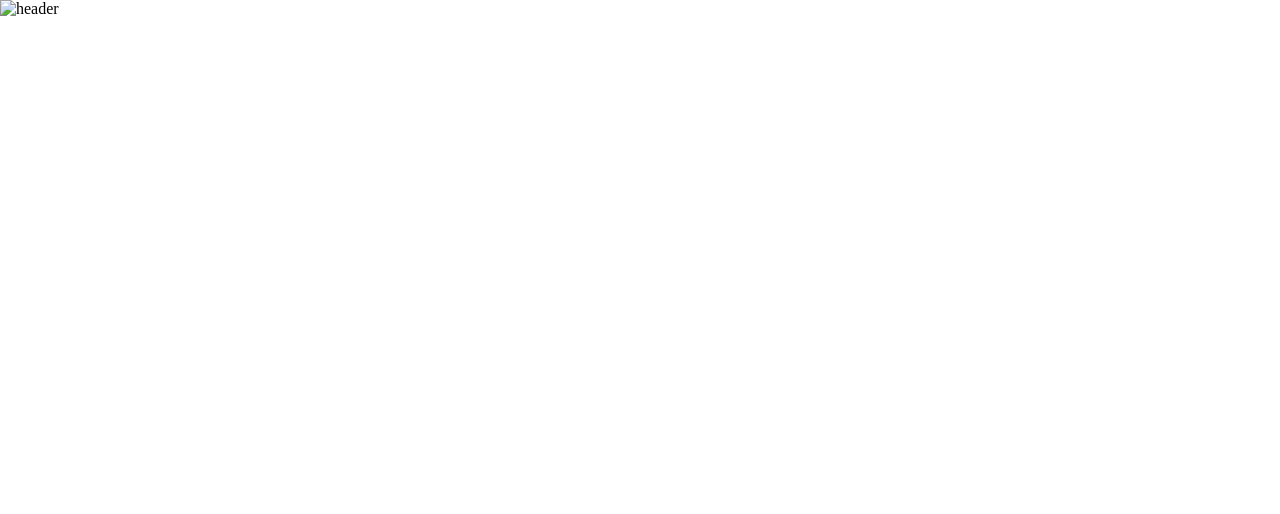
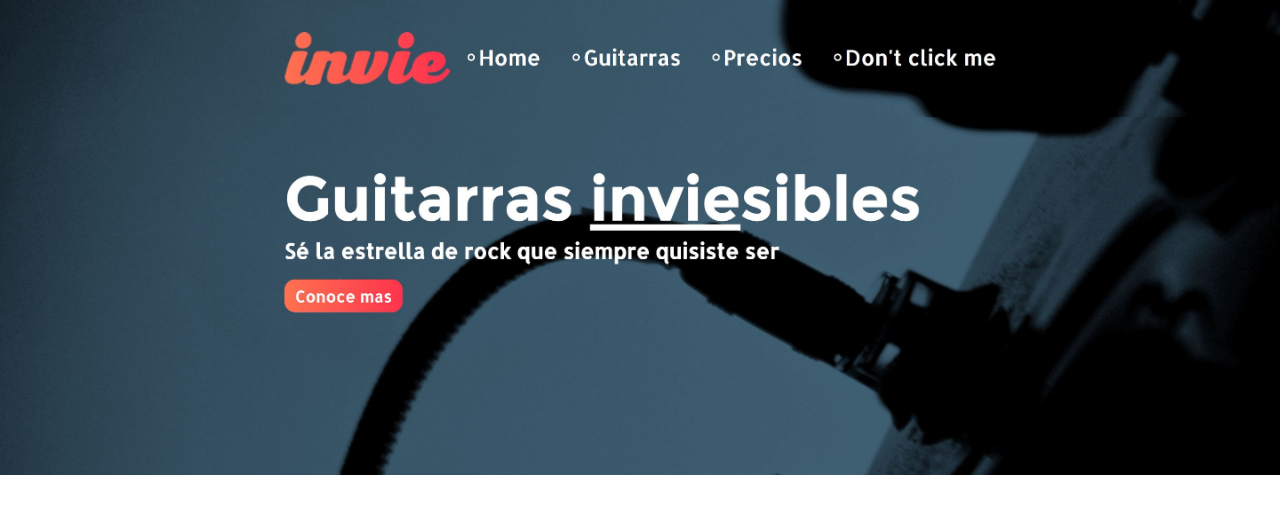
Before and after one commit to Audio10/invie-github, a plain HTML site: page index.html in a window 1280 px wide. Drawn offline with Linux system fonts and the light colour scheme.

Commit message:
agregando hero

```diff
--- a/index.html
+++ b/index.html
@@ -10,7 +10,8 @@
 </head>
 
 <body>
-    <img src="images/header_0fdd3fdf-3dcc-4466-8a28-4cbcc02a2c6e.jpg" alt="header">
+    <img src="images/header.jpg" alt="header">
+    <img src="images/hero.jpg" alt="hero">
 </body>
 
 </html>
```
Also changed, not shown: images/hero.jpg (added).
